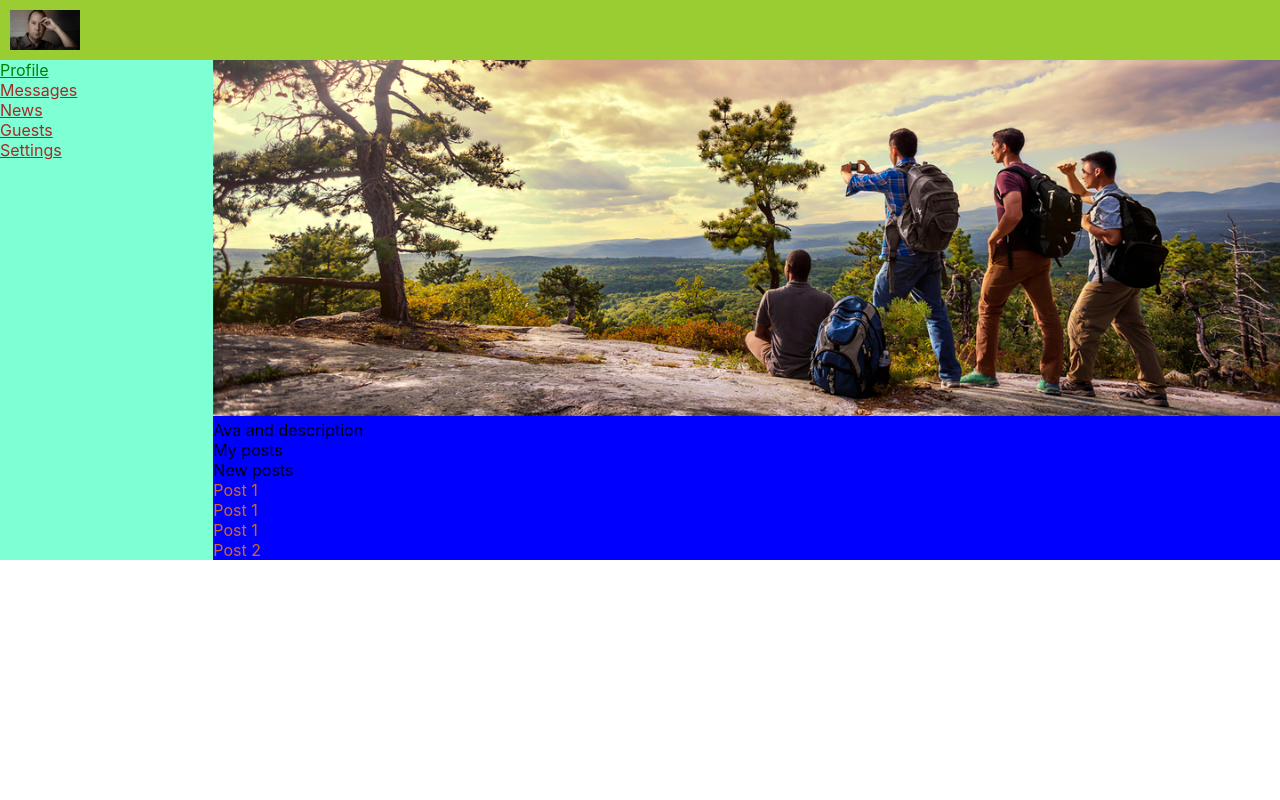
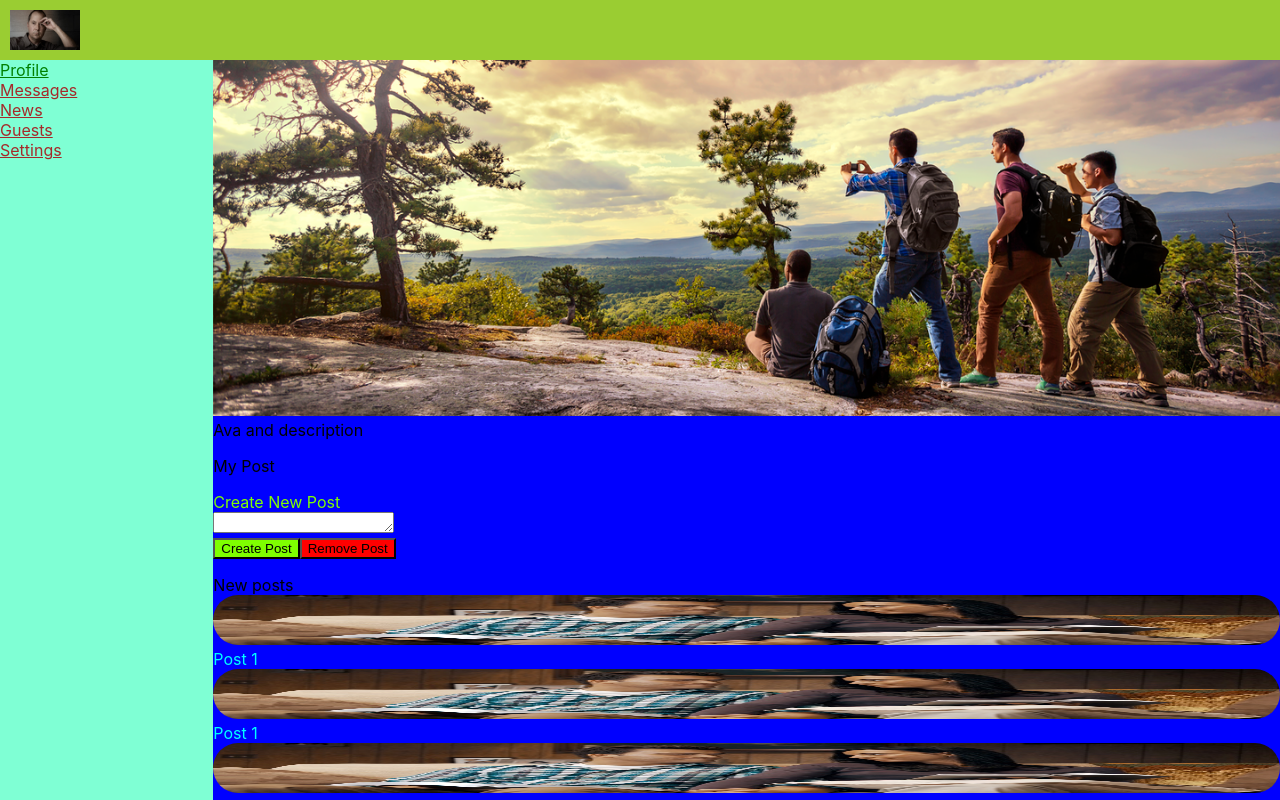
Before and after one commit to theDiligentStudent/react_with_dima_01, a React (Create React App) app in the folder my-app/: page / in a window 1280 px wide. Shown: the top 800 px of the page. Built offline with nearby package versions, Linux system fonts and the light colour scheme.

Commit message:
Lesson 15  part 3 ---- 10/06/24  ---- Ночью досмотрел Ур. Димыча. -- Днём повторил, как мне кажется - почти ВСЁБ -- САМ.  и по-моему -- Всё Получилось.

```diff
--- a/my-app/src/components/Profile/Posts/MyPosts.module.css
+++ /dev/null
@@ -1,3 +0,0 @@
-.item {
-    color:chocolate;
-  }
--- a/my-app/src/components/Profile/Posts/My_post/MyPost.module.css
+++ /dev/null
@@ -1,3 +0,0 @@
-.item {
-    color:chocolate;
-  }
--- a/my-app/src/components/Profile/Posts/My_post/myPost.jsx
+++ /dev/null
@@ -1,8 +0,0 @@
-import React from 'react';
-import s from './MyPost.module.css'
-
-const MyPost = () => {
-  return <div className={s.item}>Post 1</div>;
-};
-
-export default MyPost
--- a/my-app/src/components/Profile/Profile.jsx
+++ b/my-app/src/components/Profile/Profile.jsx
@@ -1,5 +1,5 @@
 import React from 'react';
-import MyPosts from './Posts/MyPosts';
+import MyPosts from './my_posts/MyPosts';
 import s from './Profile.module.css';
 import image_3 from './../../images/project_1/image_3.png';
 
@@ -15,7 +15,7 @@ const Profile = () => {
         <img src={image_3} />
       </div>
       <div>Ava and description</div>
-      <MyPosts/>
+    <MyPosts/>
     </div>
   );
 };
--- a/my-app/src/components/Profile/Posts/MyPosts.jsx
+++ b/my-app/src/components/Profile/my_posts/MyPosts.jsx
@@ -1,18 +1,24 @@
 import React from 'react';
-import MyPost from './My_post/myPost';
+import NewPost from './new_post/NewPost.jsx';
+import Post from './post/Post.jsx'
 import s from './MyPosts.module.css'
 
 const MyPosts = () => {
   return (
     <div>
+      <div><p></p></div>
       <div>
-        My posts
+        <div>My Post</div>
+      <NewPost/>
         <div className={s.posts}>New posts</div>
+        <Post/>
+        <Post/>
+        <Post/>
+        <Post/>
+        <Post/>
+        <Post/>
       </div>
       <div>
-        <MyPost/>
-        <MyPost/>
-        <MyPost/>
         <div className={s.item}>Post 2</div>
       </div>
     </div>
--- /dev/null
+++ b/my-app/src/components/Profile/my_posts/new_post/NewPost.jsx
@@ -0,0 +1,26 @@
+import React from 'react';
+import s from './NewPost.module.css';
+
+const NewPost = () => {
+  return (
+    <div>
+      <div>
+        <p></p>
+      </div>
+      <div className={s.text}>Create New Post</div>
+      <div>
+        <textarea className={s.textar}></textarea>
+      </div>
+      <div>
+        <button className={s.color_button_1}>Create Post</button>
+        <button className={s.color_button_2}>Remove Post</button>
+      </div>
+
+      <div>
+        <p></p>
+      </div>
+    </div>
+  );
+};
+
+export default NewPost;
--- /dev/null
+++ b/my-app/src/components/Profile/my_posts/new_post/NewPost.module.css
@@ -0,0 +1,15 @@
+
+.text {
+    color: chartreuse;
+}
+
+.textar {
+    height: 15px;
+}
+
+.color_button_1{
+    background-color: chartreuse;
+}
+.color_button_2 {
+    background-color: red;
+}
--- /dev/null
+++ b/my-app/src/components/Profile/my_posts/post/Post.jsx
@@ -0,0 +1,14 @@
+import React from 'react';
+import s from './Post.module.css';
+import img_4 from './../../../../images/project_1/image_4.jpg';
+
+const Post = () => {
+  return (
+    <div className={s.item}>
+      <img src={img_4} />
+      Post 1
+    </div>
+  );
+};
+
+export default Post;
--- /dev/null
+++ b/my-app/src/components/Profile/my_posts/post/Post.module.css
@@ -0,0 +1,10 @@
+.item {
+  color: aqua;
+}
+
+
+.item img {
+  width: 50px;
+  height: 50px;
+  border-radius: 30px;
+}
```
Also changed, not shown: my-app/src/components/Profile/my_posts/MyPosts.module.css (added), my-app/src/images/project_1/image_4.jpg (added).
